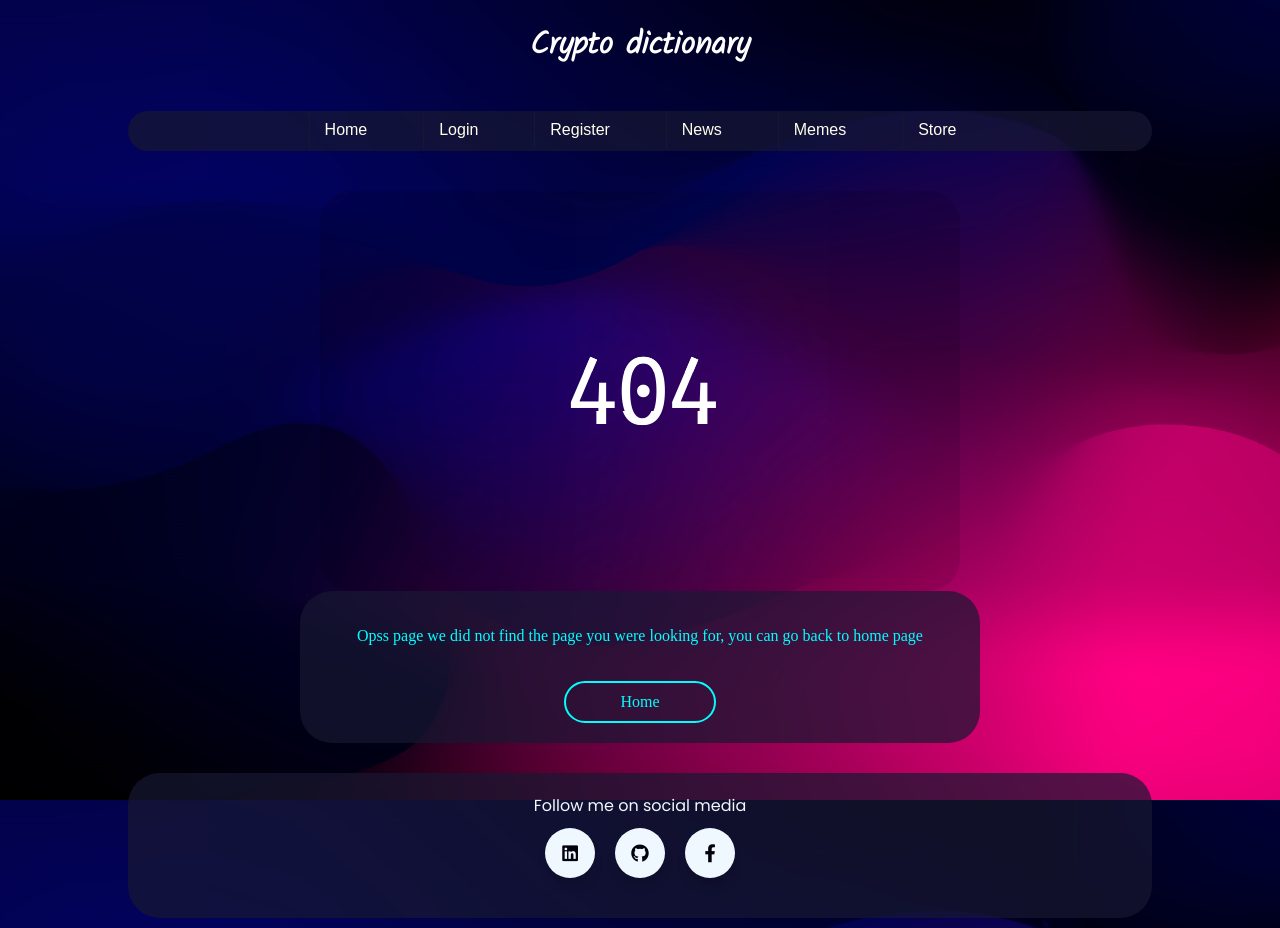
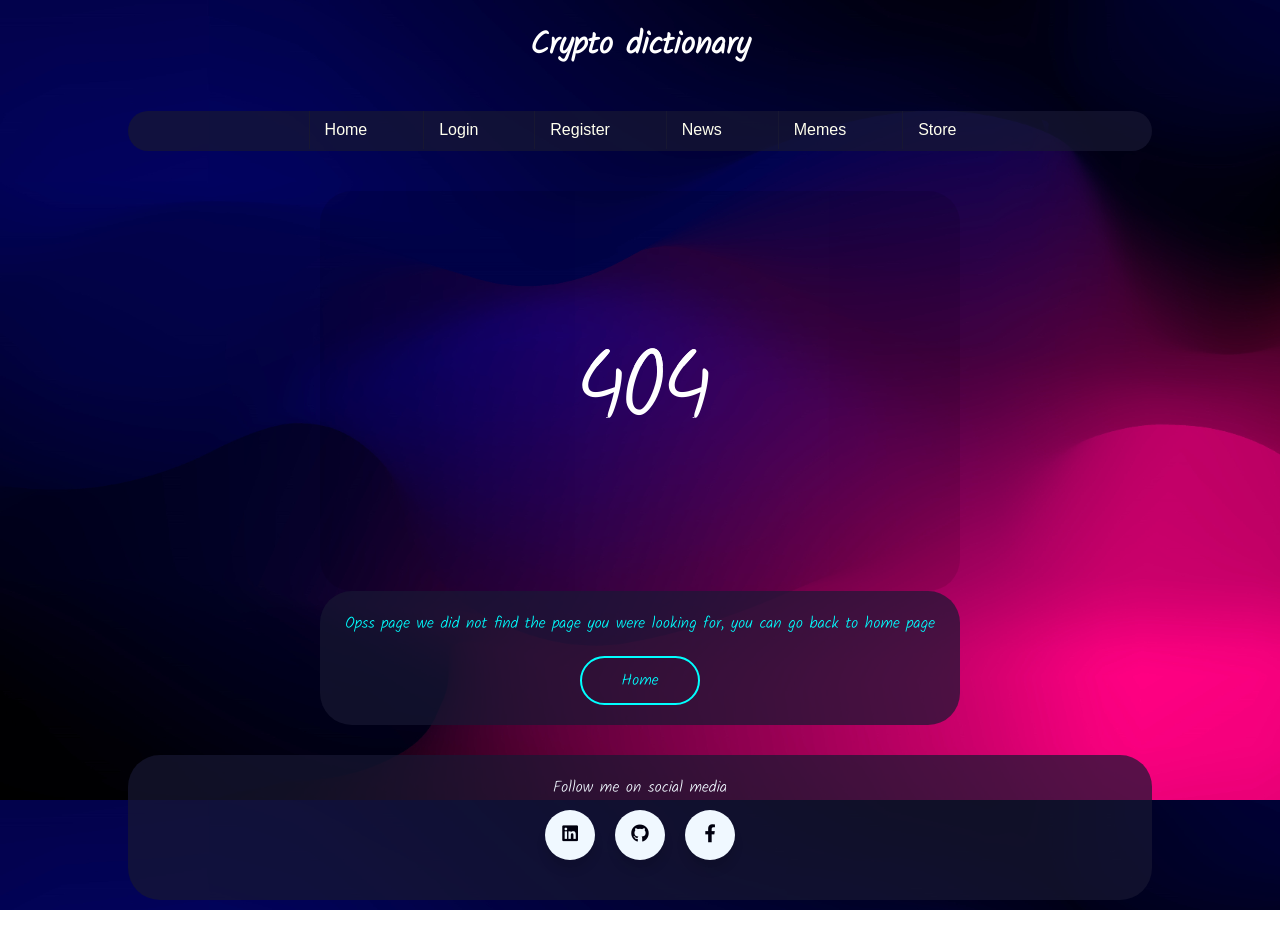
Before and after one commit to denis1005/Crypto-dictionary-Angular, an Angular app in the folder project/: page /404 in a window 1280 px wide. Built offline with nearby package versions, Linux system fonts and the light colour scheme.

Commit message:
applying new font  to the app

```diff
--- a/project/src/app/core/footer/footer.component.css
+++ b/project/src/app/core/footer/footer.component.css
@@ -1,11 +1,7 @@
 @import url("https://fonts.googleapis.com/css2?family=Poppins&display=swap");
 @import url("https://cdnjs.cloudflare.com/ajax/libs/font-awesome/5.15.1/css/all.min.css");
 
-* {
-  margin: 0;
-  padding: 0;
-  box-sizing: border-box;
-}
+
 
 *:focus,
 *:active {
--- a/project/src/app/main/cryptotraker/cryptotraker.component.css
+++ b/project/src/app/main/cryptotraker/cryptotraker.component.css
@@ -26,6 +26,7 @@
     justify-content: space-around;
     color: white;
     align-items: center;
+    margin: 20px;
 }
 
 .crypto-item .logo {
--- a/project/src/styles.css
+++ b/project/src/styles.css
@@ -1,4 +1,13 @@
 /* You can add global styles to this file, and also import other style files */
+@import url('https://fonts.googleapis.com/css2?family=Courgette&family=Kalam:wght@300&display=swap');
+
+* {
+    font-family: 'Courgette', cursive;
+    font-family: 'Kalam', cursive;
+    margin: 0;
+    padding: 0;
+    box-sizing: border-box;
+  }
 
 html {
     background: url(../src/assets/w12.jpg) no-repeat center center fixed;
```
